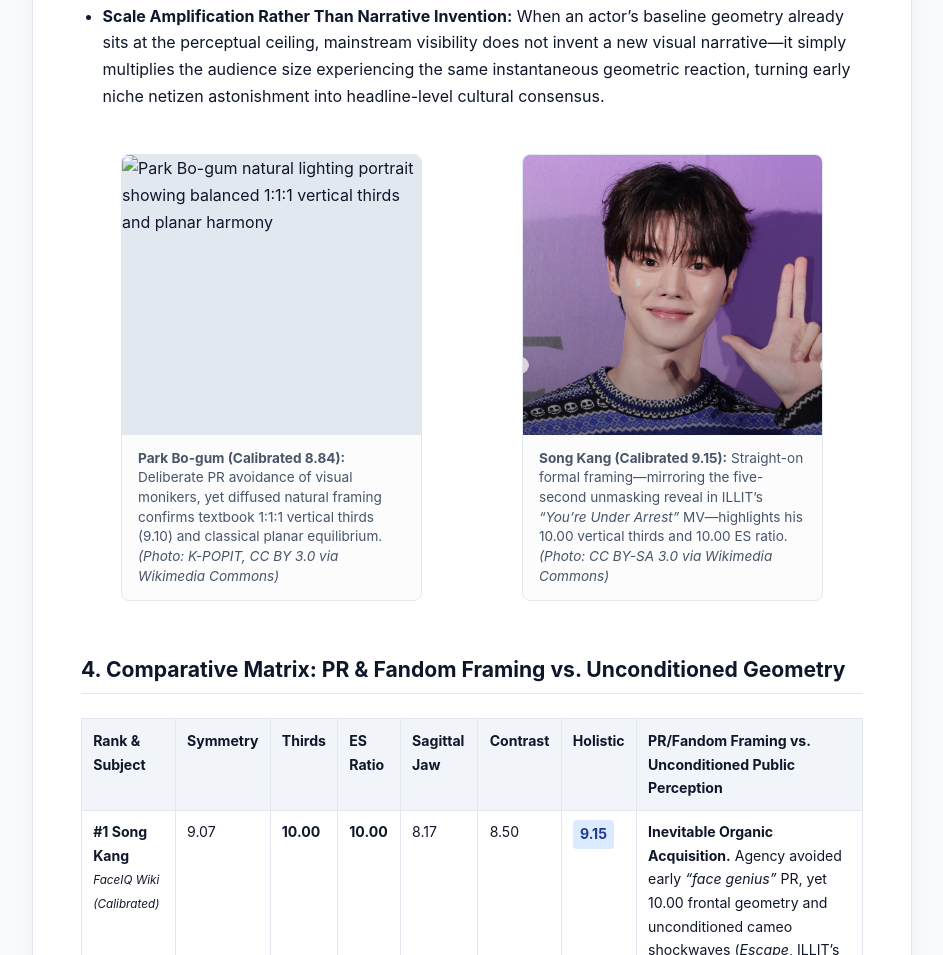
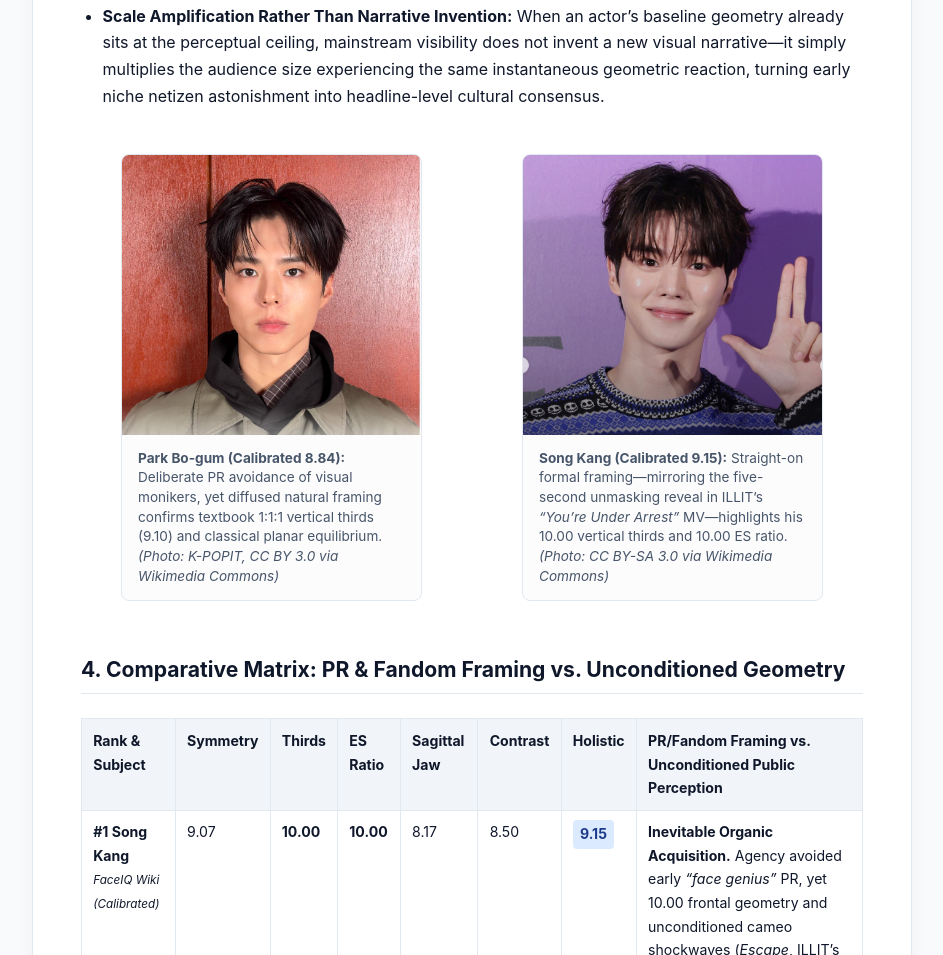
Before and after one commit to Analysis-by-Neko/Analysis-by-Neko.github.io, a plain HTML site: page visual-archetype-branding.html in a window 1280 px wide. Shown: the part 2835-3790 px from the top of the page, without its empty margins (168-1111 px from the left). Drawn offline with Linux system fonts and the light colour scheme.

Commit message:
Fix image filename for Park Bo-gum photo

```diff
--- a/visual-archetype-branding.html
+++ b/visual-archetype-branding.html
@@ -102,7 +102,7 @@ footer a{color:var(--accent);text-decoration:none;font-weight:600}
 
 <div class="photo-grid">
   <figure class="photo-card">
-    <img src="park-bo-gum-baseline.PNG" alt="Park Bo-gum natural lighting portrait showing balanced 1:1:1 vertical thirds and planar harmony" />
+    <img src="park-bo-bum-baseline.PNG" alt="Park Bo-gum natural lighting portrait showing balanced 1:1:1 vertical thirds and planar harmony" />
     <figcaption><strong>Park Bo-gum (Calibrated 8.84):</strong> Deliberate PR avoidance of visual monikers, yet diffused natural framing confirms textbook 1:1:1 vertical thirds (9.10) and classical planar equilibrium. <em>(Photo: K-POPIT, CC BY 3.0 via Wikimedia Commons)</em></figcaption>
   </figure>
   <figure class="photo-card">
```
